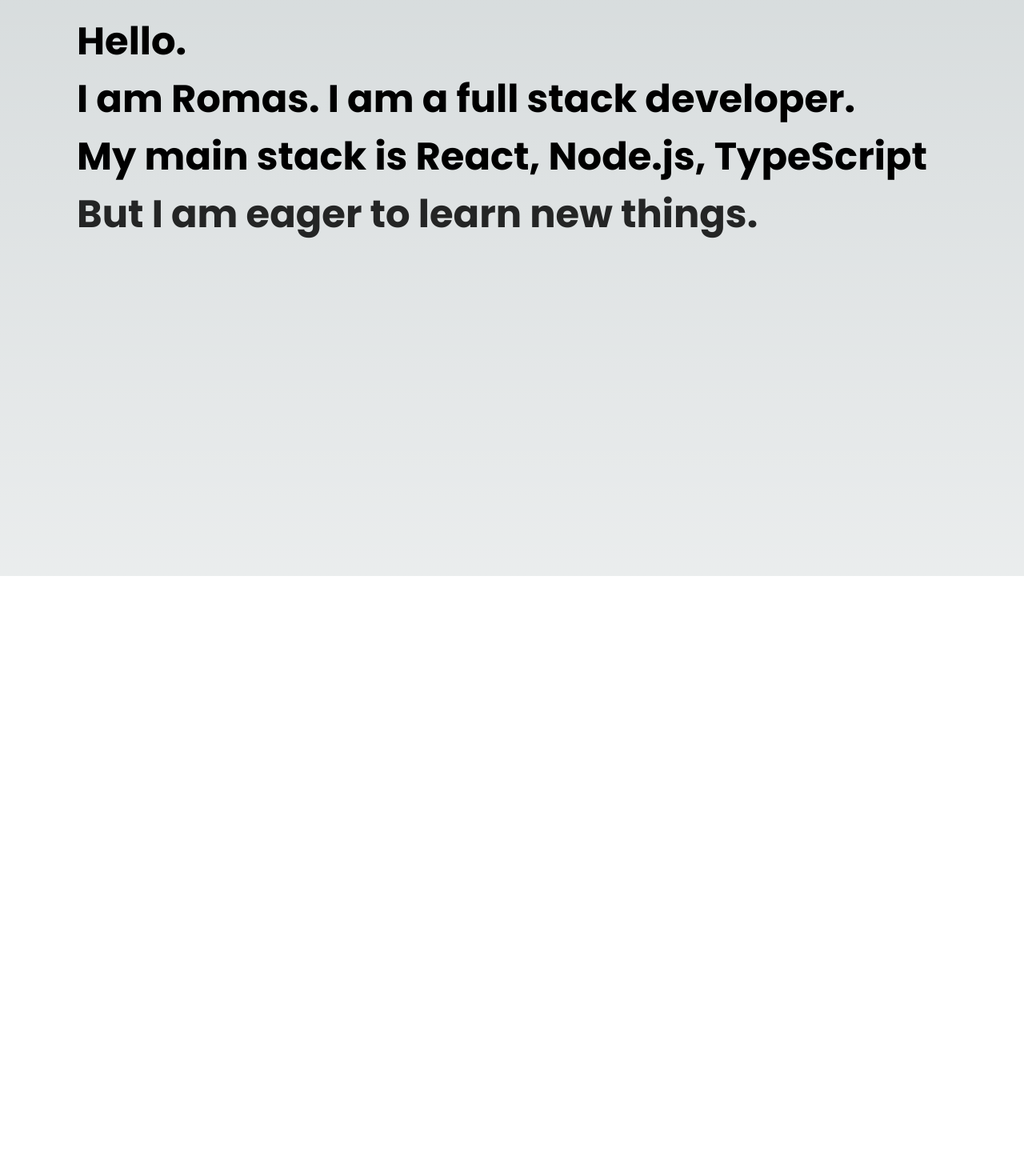
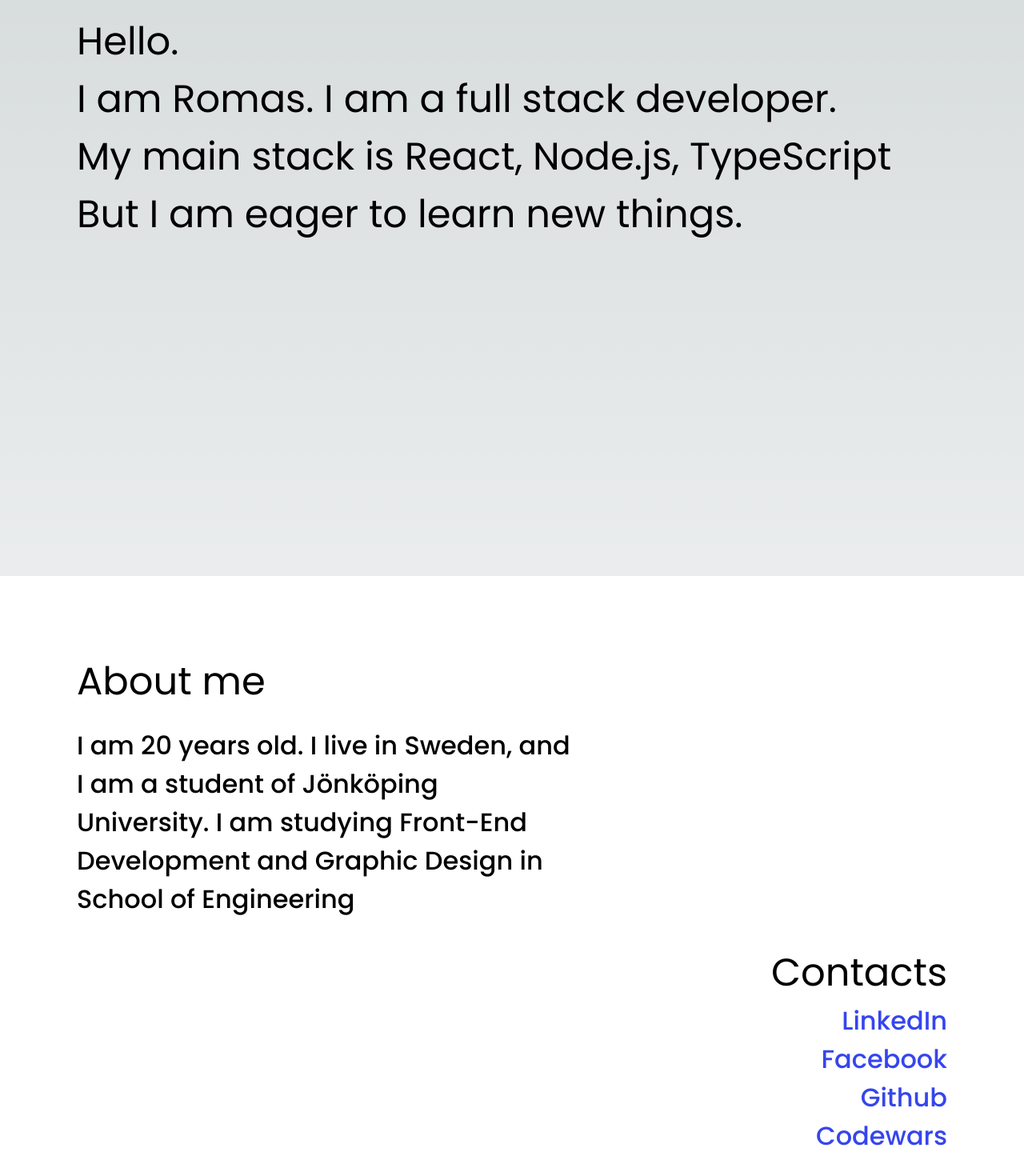
Before and after one commit to pupixipup/romas-bitinas-portfolio, a Next.js app: page / in a window 1280 px wide. Shown: the part 80-1550 px from the top of the page at 80% size. Built offline with nearby package versions, Linux system fonts and the light colour scheme.

Commit message:
feat: add about me

```diff
--- a/package.json
+++ b/package.json
@@ -23,7 +23,11 @@
     "next": "13.1.6",
     "react": "18.2.0",
     "react-dom": "18.2.0",
+    "react-intersection-observer": "^9.4.1",
     "react-scroll": "^1.8.9",
     "typescript": "4.9.5"
+  },
+  "devDependencies": {
+    "@types/react-scroll": "^1.8.6"
   }
 }
--- a/src/components/Animated.tsx
+++ b/src/components/Animated.tsx
@@ -1,51 +1,38 @@
 import React, { useEffect, useLayoutEffect, useRef, useState } from "react"
 import {
   AnimatePresence,
-  motion,
   useMotionValueEvent,
   useScroll,
+  useAnimation,
+  motion,
 } from "framer-motion"
+import { useInView } from "react-intersection-observer"
 
 function Animated(props: any) {
-  const ref = useRef(null)
-  const { scrollYProgress } = useScroll({
-    target: ref,
-    offset: ["start end", "end end"],
-  })
-  console.log(scrollYProgress)
-  const [visible, setVisible] = useState(false)
+  const [ref, inView] = useInView()
+  const controls = useAnimation()
+  const squareVariants = {
+    visible: { opacity: 1, transition: { duration: 1 } },
+    hidden: { opacity: 0 },
+  }
 
-  useLayoutEffect(() => {
-    console.log(scrollYProgress.get())
-    if (scrollYProgress.get() > 0.05) {
-      setVisible(true)
+  useEffect(() => {
+    if (inView) {
+      controls.start("visible")
     }
-  }, [scrollYProgress])
-  useMotionValueEvent(scrollYProgress, "change", (latest) => {
-    if (latest > 0.1) {
-      setVisible(true)
-    }
-  })
-  const MotionComponent = motion(props.element ?? "div")
-
-  const copiedProps = { ...props }
-  delete copiedProps.element
+  }, [controls, inView])
+  // const MotionComponent = motion(props.element ?? "div")
 
   return (
-    <AnimatePresence>
-      {visible && (
-        <MotionComponent
-          ref={ref}
-          {...copiedProps}
-          initial={{ opacity: 0 }}
-          animate={{ opacity: 1 }}
-          exit={{ opacity: 0 }}
-          transition={{ duration: props.l ?? 1 }}
-        >
-          {props.children}
-        </MotionComponent>
-      )}
-    </AnimatePresence>
+    <motion.div
+      ref={ref}
+      {...props}
+      initial={{ opacity: 0 }}
+      animate={controls}
+      variants={squareVariants}
+    >
+      {props.children}
+    </motion.div>
   )
 }
 
--- /dev/null
+++ b/src/components/Links.module.css
@@ -0,0 +1,13 @@
+.links {
+  display: flex;
+  flex-direction: column;
+}
+
+.link {
+  color: #3545ee;
+}
+
+.link:hover {
+  opacity: .5;
+  transition: .3s;
+}
--- /dev/null
+++ b/src/components/Links.tsx
@@ -0,0 +1,23 @@
+import React from "react"
+import links from "@/data/links"
+import styles from "./Links.module.css"
+
+function Links() {
+  return (
+    <div className={styles.links}>
+      {links.map((link, index) => (
+        <a
+          target="_blank"
+          rel="noreferrer"
+          className={styles.link}
+          key={link.label}
+          href={link.url}
+        >
+          {link.label}
+        </a>
+      ))}
+    </div>
+  )
+}
+
+export default Links
--- /dev/null
+++ b/src/data/links.ts
@@ -0,0 +1,18 @@
+const links = [
+  {
+    label: 'LinkedIn',
+    url: 'https://www.linkedin.com/in/romas-bitinas-b90187232/'
+  },
+  {
+    label: 'Facebook',
+    url: 'https://www.facebook.com/romas.bitinas.9'
+  },
+  {
+    label: 'Github',
+    url: 'https://github.com/pupixipup'
+  },
+  {
+    label: 'Codewars',
+    url: 'https://www.codewars.com/users/pupixipup'
+  }]
+export default links
--- a/src/pages/_app.tsx
+++ b/src/pages/_app.tsx
@@ -1,5 +1,5 @@
-import '@/styles/globals.css'
-import type { AppProps } from 'next/app'
+import "@/styles/globals.css"
+import type { AppProps } from "next/app"
 
 export default function App({ Component, pageProps }: AppProps) {
   return <Component {...pageProps} />
--- a/src/pages/index.tsx
+++ b/src/pages/index.tsx
@@ -2,6 +2,7 @@
 import { Inter } from "@next/font/google"
 import styles from "@/styles/Home.module.css"
 import Animated from "@/components/Animated"
+import Links from "@/components/Links"
 const inter = Inter({ subsets: ["latin"] })
 
 export default function Home() {
@@ -15,20 +16,38 @@
       </Head>
       <main className={styles.main}>
         <section className={styles.hero}>
-          <Animated l={1} className={styles.title} element="h1">
+          <Animated className={styles.title} element="h1">
             Hello.
           </Animated>
-          <Animated l={3} className={styles.title} element="h1">
+          <Animated className={styles.title} element="h1">
             I am Romas. I am a full stack developer.
           </Animated>
-          <Animated l={6} className={styles.title} element="h1">
+          <Animated className={styles.title} element="h1">
             My main stack is React, Node.js, TypeScript
           </Animated>
-          <Animated l={8} className={styles.title} element="h1">
+          <Animated className={styles.title} element="h1">
             But I am eager to learn new things.
           </Animated>
         </section>
-        <section className={styles.aboutMe}></section>
+        <section className={styles.aboutMe}>
+          <Animated className={styles.titleDark} element="h1">
+            About me
+          </Animated>
+          <Animated className={styles.text} element="p">
+            I am 20 years old. I live in Sweden, and I am a student of Jönköping
+            University. I am studying Front-End Development and Graphic Design
+            in School of Engineering
+          </Animated>
+          <Animated
+            className={`${styles.text} ${styles.alignRight}`}
+            element="div"
+          >
+            <h1 className={`${styles.titleDark} ${styles.alignRight}`}>
+              Contacts
+            </h1>
+            <Links />
+          </Animated>
+        </section>
       </main>
     </>
   )
--- a/src/styles/Home.module.css
+++ b/src/styles/Home.module.css
@@ -15,6 +15,19 @@
   text-align: left;
   align-self: start;
   font-size: 3rem;
+}
+
+.alignRight {
+  text-align: right !important;
+  margin-left: auto;
+}
+
+.titleDark {
+  text-align: left;
+  align-self: start;
+  font-weight: 400;
+  font-size: 3rem;
+  color: black;
 }
 
 .description a {
@@ -45,9 +58,19 @@
   max-width: 100%;
 }
 
-.hero {
+.hero,
+.aboutMe {
   padding: 6em;
   height: 100vh;
+}
+
+.text {
+  color: black;
+  margin-top: 20px;
+  font-weight: 500;
+  font-size: 2rem;
+  max-width: 620px;
+  margin-bottom: 2rem;
 }
 
 .aboutMe {
--- a/src/styles/globals.css
+++ b/src/styles/globals.css
@@ -92,6 +92,7 @@
 body {
   max-width: 100vw;
   overflow-x: hidden;
+  scroll-behavior: smooth;
 }
 
 body {
```
Also changed, not shown: 1 other file (tests, documents, lock files or other folders).
